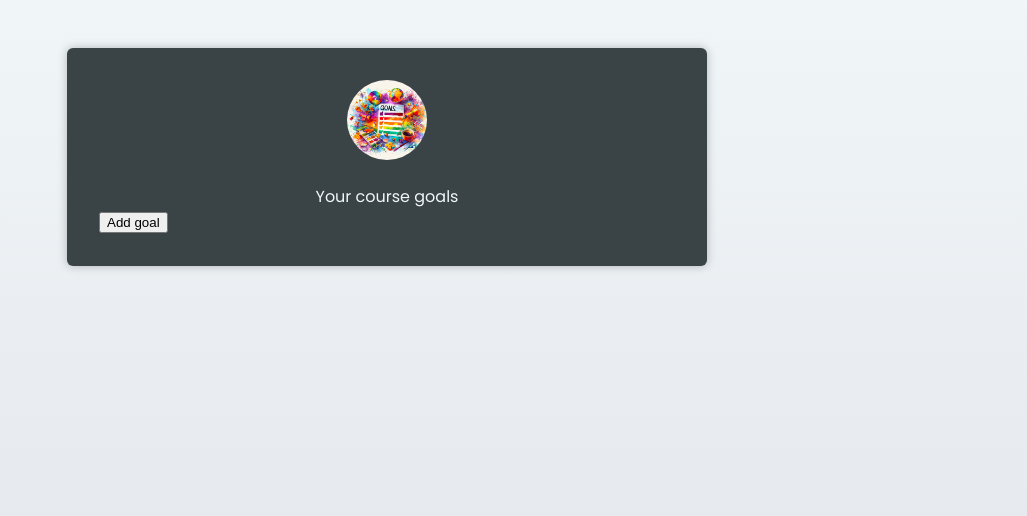
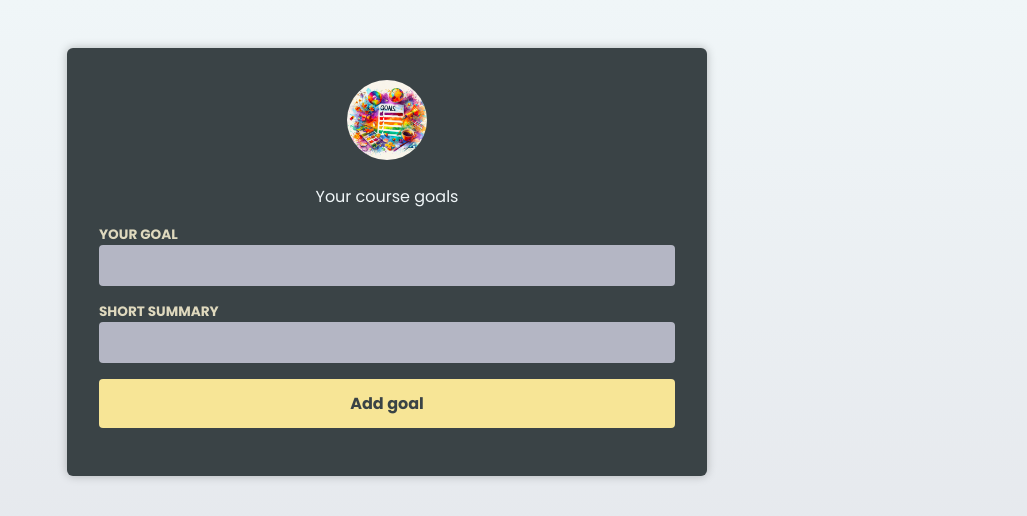
Before and after one commit to nenadmne/typescript-goal-list, a React (Vite) app: page / in a window 1280 px wide. Shown: the top 516 px of the page, without its empty margins (253-1280 px from the left). Built offline with nearby package versions, Linux system fonts and the light colour scheme; the HTML template or start-up script is replaced by a standard one.

Commit message:
Added add new goal form

```diff
--- a/src/App.tsx
+++ b/src/App.tsx
@@ -2,6 +2,7 @@ import { useState } from "react";
 import Header from "./components/Header";
 import CourseGoalList from "./components/CourseGoalList";
 import goalsImg from "../src/assets/goals.jpg";
+import NewGoal from "./components/NewGoal";
 
 export type CourseGoals = {
   title: string;
@@ -12,26 +13,25 @@ export type CourseGoals = {
 export default function App() {
   const [goals, setGoals] = useState<CourseGoals[]>([]);
 
-  const addGoalHandler = () => {
-    setGoals((prevGoals) => {
-      const newGoal: CourseGoals = {
-        id: Math.random(),
-        title: "Learn React + TSC",
-        description: "Learn these languages in depth",
-      };
-      return [...prevGoals, newGoal];
-    });
+  const addGoalHandler = (goal: string, summary: string) => {
+    const newGoal: CourseGoals = {
+      id: Math.random(),
+      title: goal,
+      description: summary,
+    };
+    setGoals((prevGoals) => [...prevGoals, newGoal]);
   };
 
   const deleteHandler = (id: number) => {
     setGoals((prevGoals) => prevGoals.filter((item) => item.id !== id));
   };
+
   return (
     <main>
       <Header image={{ src: goalsImg, alt: "A list of goals" }}>
         Your course goals
       </Header>
-      <button onClick={addGoalHandler}> Add goal </button>
+      <NewGoal onAdd={addGoalHandler} />
       <CourseGoalList goals={goals} onDelete={deleteHandler} />
     </main>
   );
--- a/src/components/CourseGoalList.tsx
+++ b/src/components/CourseGoalList.tsx
@@ -10,6 +10,7 @@ export default function CourseGoalList({
   goals,
   onDelete,
 }: CourseGoalsListProps) {
+
   return (
     <ul>
       {goals.map((item) => (
--- /dev/null
+++ b/src/components/NewGoal.tsx
@@ -0,0 +1,36 @@
+import { useRef, type FormEvent } from "react";
+
+type NewGoalProps = {
+  onAdd: (goal: string, description: string) => void;
+};
+
+export default function NewGoal({ onAdd }: NewGoalProps) {
+  const goal = useRef<HTMLInputElement>(null);
+  const summary = useRef<HTMLInputElement>(null);
+
+  const submitHandler = (event: FormEvent<HTMLFormElement>) => {
+    event.preventDefault();
+
+    const enteredGoal = goal.current!.value;
+    const enteredSummary = goal.current!.value;
+
+    event.currentTarget.reset();
+    onAdd(enteredGoal, enteredSummary);
+  };
+
+  return (
+    <form onSubmit={submitHandler}>
+      <p>
+        <label htmlFor="goal"> Your goal</label>
+        <input id="goal" type="text" ref={goal} />
+      </p>
+      <p>
+        <label htmlFor="summary"> Short summary </label>
+        <input id="summary" type="text" ref={summary} />
+      </p>
+      <p>
+        <button> Add goal </button>
+      </p>
+    </form>
+  );
+}
```
